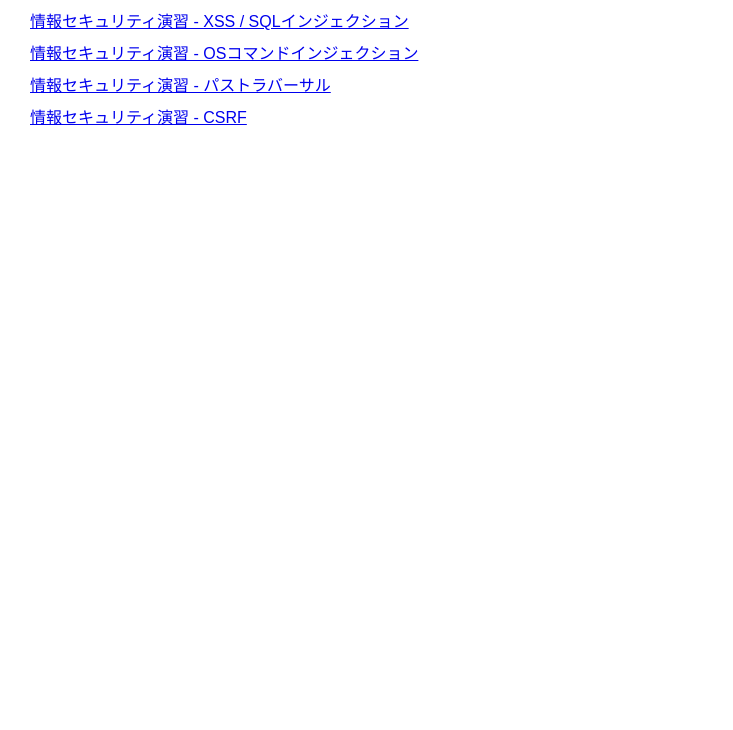
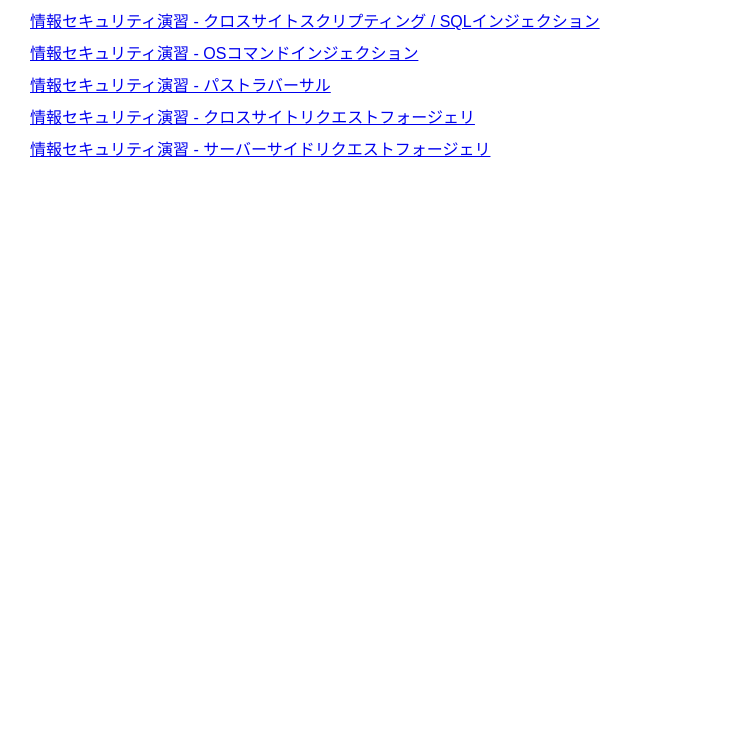
Before and after one commit to Repy/informatics-colab, a plain HTML site: page index.html in a window 1280 px wide. Shown: the part 90-820 px from the top of the page, without its empty margins (0-733 px from the left). Drawn offline with Linux system fonts and the light colour scheme; a web font is replaced by a local one.

Commit message:
Update index.html

```diff
--- a/index.html
+++ b/index.html
@@ -14,10 +14,11 @@
         <h1>教科 情報 Google Colaboratory 共有</h1>
     </header>
     <main>
-        <p><a href="https://colab.research.google.com/github/Repy/informatics-colab/blob/master/001-web-security.ipynb">情報セキュリティ演習 - XSS / SQLインジェクション</a></p>
+        <p><a href="https://colab.research.google.com/github/Repy/informatics-colab/blob/master/001-web-security.ipynb">情報セキュリティ演習 - クロスサイトスクリプティング / SQLインジェクション</a></p>
         <p><a href="https://colab.research.google.com/github/Repy/informatics-colab/blob/master/002-web-security-2.ipynb">情報セキュリティ演習 - OSコマンドインジェクション</a></p>
         <p><a href="https://colab.research.google.com/github/Repy/informatics-colab/blob/master/003-web-security-3.ipynb">情報セキュリティ演習 - パストラバーサル</a></p>
-        <p><a href="https://colab.research.google.com/github/Repy/informatics-colab/blob/master/004-web-security-4.ipynb">情報セキュリティ演習 - CSRF</a></p>
+        <p><a href="https://colab.research.google.com/github/Repy/informatics-colab/blob/master/004-web-security-4.ipynb">情報セキュリティ演習 - クロスサイトリクエストフォージェリ</a></p>
+        <p><a href="https://colab.research.google.com/github/Repy/informatics-colab/blob/master/005-web-security-5.ipynb">情報セキュリティ演習 - サーバーサイドリクエストフォージェリ</a></p>
     </main>
 </body>
 
```
